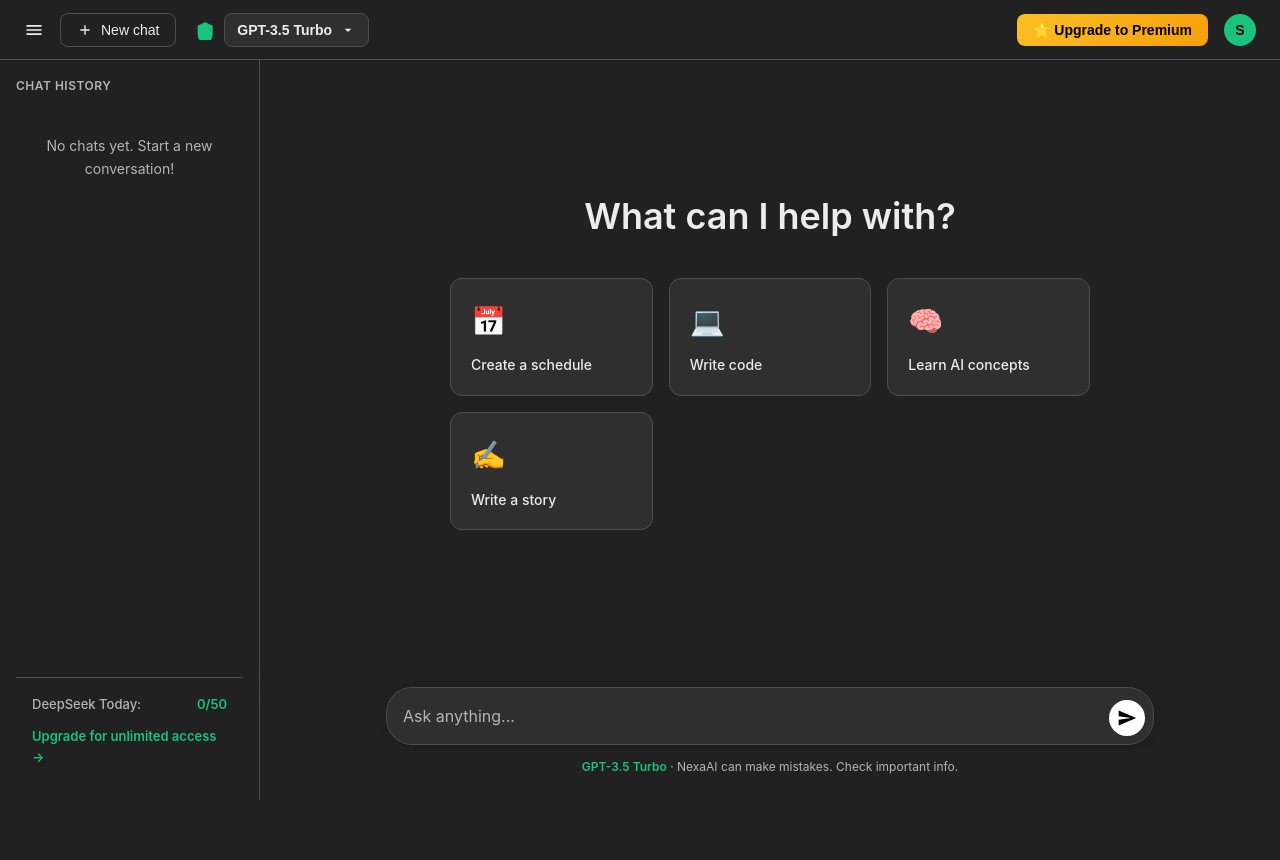
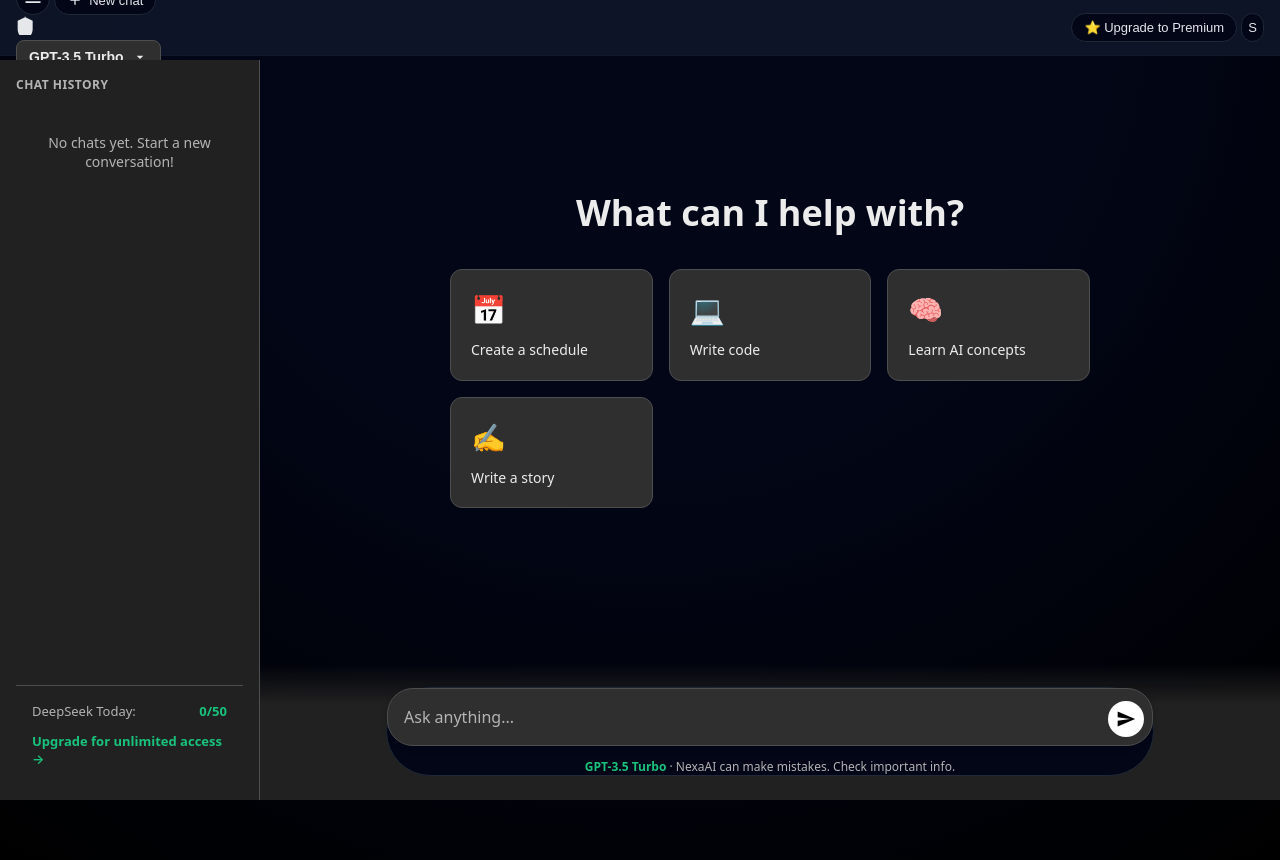
Before and after one commit to Aveau-dev/Nexa-AI, a Flask app: page /dashboard in a window 1280 px wide. Before the commit the page ends 800 px from the top, so only its background shows below. Run offline with Flask 3, Linux system fonts and the light colour scheme; the visitor is signed in with stand-in values (Sample User, id 1); data that the repository does not hold is empty; some libraries are stand-ins or nearby versions.

Commit message:
Update style.css

```diff
--- a/static/Css/style.css
+++ b/static/Css/style.css
@@ -15,134 +15,317 @@
     --hover-bg: #2f2f2f;
 }
 
+/* Layout */
 body {
-    font-family: -apple-system, BlinkMacSystemFont, 'Segoe UI', 'Roboto', 'Helvetica', 'Arial', sans-serif;
-    background: var(--bg-primary);
-    color: var(--text-primary);
-    line-height: 1.6;
-    overflow-x: hidden;
-}
-
-/* ============ TOP NAVIGATION ============ */
+  margin: 0;
+  font-family: system-ui, -apple-system, BlinkMacSystemFont, "SF Pro Text",
+    "Inter", sans-serif;
+  background: radial-gradient(circle at top, #020617 0, #020617 40%, #000 100%);
+  color: #e5e7eb;
+}
+
+.main-container {
+  display: flex;
+  height: 100vh;
+  color: #e5e7eb;
+}
+
+.with-sidebar {
+  margin-left: 260px;
+}
+
+.center-content {
+  max-width: 900px;
+  margin: 0 auto;
+  padding: 80px 24px 120px;
+}
+
+/* Top nav */
 .top-nav {
   position: fixed;
   top: 0;
   left: 0;
   right: 0;
-    height: 60px;
-    background: var(--bg-primary);
-    border-bottom: 1px solid var(--border-color);
-    display: flex;
+  height: 56px;
+  display: flex;
+  align-items: center;
   justify-content: space-between;
+  padding: 0 16px;
+  background: rgba(15, 23, 42, 0.9);
+  backdrop-filter: blur(18px);
+  border-bottom: 1px solid #111827;
+  z-index: 20;
+}
+
+.nav-button {
+  border: 1px solid #1f2937;
+  background: #020617;
+  color: #e5e7eb;
+  border-radius: 999px;
+  padding: 6px 12px;
+  font-size: 13px;
+  display: inline-flex;
   align-items: center;
-    padding: 0 1rem;
-    z-index: 1000;
-}
-
-.nav-left, .nav-right {
-    display: flex;
-    align-items: center;
-    gap: 0.5rem;
-}
-
-.logo-container {
-    display: flex;
-    align-items: center;
-    gap: 0.5rem;
-    padding: 0 0.75rem;
-}
-
-.logo-icon {
-    color: var(--accent-color);
-}
-
-.logo-text {
-    font-size: 1.125rem;
-    font-weight: 600;
-}
-
-.model-dropdown {
-    background: transparent;
-    border: none;
-    color: var(--text-primary);
-    font-size: 0.875rem;
-    font-weight: 600;
+  gap: 6px;
   cursor: pointer;
-    padding: 0.25rem 0.5rem;
-    border-radius: 6px;
-    outline: none;
-}
-
-.model-dropdown:hover {
-    background: var(--hover-bg);
-}
-
-.nav-button {
-    background: transparent;
-    border: 1px solid var(--border-color);
-    color: var(--text-primary);
-    padding: 0.5rem 1rem;
-    border-radius: 8px;
-    font-size: 0.875rem;
-    font-weight: 500;
-    cursor: pointer;
-    display: flex;
-    align-items: center;
-    gap: 0.5rem;
-    transition: all 0.2s;
-}
-
-.nav-button:hover {
-    background: var(--hover-bg);
 }
 
 .nav-button.primary {
-    background: white;
-    color: #000;
-    border: none;
-}
-
-.nav-button.primary:hover {
-    background: #e0e0e0;
+  background: linear-gradient(135deg, #16a34a, #22c55e);
+  border-color: transparent;
+  color: #f9fafb;
 }
 
 .nav-button.secondary {
   background: transparent;
-    border: 1px solid var(--border-color);
 }
 
 .nav-button.icon-only {
-    padding: 0.5rem;
-    border: none;
-}
-
-.upgrade-btn {
-    background: linear-gradient(135deg, #fbbf24 0%, #f59e0b 100%);
-    color: #000;
-    border: none;
-    font-weight: 600;
-}
-
-.premium-badge-nav {
-    background: linear-gradient(135deg, #fbbf24 0%, #f59e0b 100%);
-    padding: 0.5rem 1rem;
-    border-radius: 8px;
-    font-size: 0.875rem;
-    font-weight: 600;
-    color: #000;
-}
-
-.user-avatar {
+  padding: 6px;
+  border-radius: 999px;
+}
+
+/* Sidebar */
+.sidebar {
+  position: fixed;
+  top: 56px;
+  left: 0;
+  bottom: 0;
+  width: 260px;
+  background: #020617;
+  border-right: 1px solid #111827;
+  overflow-y: auto;
+}
+
+.chat-item {
+  display: flex;
+  align-items: center;
+  justify-content: space-between;
+  gap: 8px;
+  padding: 8px 10px;
+  margin: 4px 8px;
+  border-radius: 10px;
+  cursor: pointer;
+  color: #e5e7eb;
+}
+
+.chat-item.active {
+  background: #0f172a;
+}
+
+.chat-title {
+  flex: 1;
+  font-size: 13px;
+  white-space: nowrap;
+  overflow: hidden;
+  text-overflow: ellipsis;
+}
+
+/* Messages */
+#messages-container {
+  margin-top: 24px;
+  display: flex;
+  flex-direction: column;
+  gap: 10px;
+}
+
+.message-row {
+  display: flex;
+  width: 100%;
+}
+
+.user-row {
+  justify-content: flex-end;
+}
+
+.assistant-row {
+  justify-content: flex-start;
+}
+
+.message {
+  max-width: 720px;
+  border-radius: 18px;
+  padding: 10px 14px;
+  font-size: 14px;
+  line-height: 1.5;
+}
+
+.user-message {
+  background: #1f2937;
+  color: #f9fafb;
+}
+
+.assistant-message {
+  background: #020617;
+  border: 1px solid #1f2937;
+  display: flex;
+  gap: 10px;
+}
+
+.avatar {
   width: 32px;
   height: 32px;
-    border-radius: 50%;
-    background: var(--accent-color);
+  border-radius: 999px;
+  background: #0f172a;
   display: flex;
   align-items: center;
   justify-content: center;
+}
+
+.model-badge {
+  display: inline-flex;
+  align-items: center;
+  padding: 2px 8px;
+  border-radius: 999px;
+  font-size: 11px;
+  background: #0f172a;
+  color: #9ca3af;
+  margin-bottom: 4px;
+}
+
+/* Markdown text */
+.markdown-content p {
+  margin: 0 0 8px;
+}
+
+.markdown-content ul,
+.markdown-content ol {
+  margin: 4px 0 8px 18px;
+}
+
+.markdown-content h1,
+.markdown-content h2,
+.markdown-content h3 {
+  margin: 10px 0 6px;
   font-weight: 600;
-    font-size: 0.875rem;
-    color: #000;
+}
+
+/* Code blocks – unified for index + dashboard */
+pre {
+  position: relative;
+  background: #020617;
+  color: #e5e7eb;
+  padding: 12px 16px;
+  border-radius: 12px;
+  border: 1px solid #1f2937;
+  font-size: 13px;
+  overflow-x: auto;
+  margin: 8px 0;
+}
+
+pre code {
+  font-family: "JetBrains Mono", Menlo, Monaco, Consolas, "Courier New", monospace;
+}
+
+/* Copy button pinned to top-right of pre */
+.copy-code-btn {
+  position: absolute;
+  top: 8px;
+  right: 8px;
+  background: #111827;
+  color: #e5e7eb;
+  border: 1px solid #374151;
+  border-radius: 999px;
+  padding: 3px 10px;
+  font-size: 11px;
+  cursor: pointer;
+}
+
+.copy-code-btn:hover {
+  background: #020617;
+  border-color: #4b5563;
+}
+
+.copy-code-btn.copied {
+  background: #14532d;
+  border-color: #16a34a;
+}
+
+/* Input area */
+.input-wrapper {
+  position: fixed;
+  left: 260px;
+  right: 0;
+  bottom: 0;
+  padding: 12px 24px;
+  background: linear-gradient(to top, #020617, transparent);
+}
+
+.input-box {
+  max-width: 900px;
+  margin: 0 auto;
+  border-radius: 999px;
+  background: #020617;
+  border: 1px solid #1f2937;
+}
+
+.input-inner {
+  display: flex;
+  align-items: flex-end;
+  padding: 8px 10px 6px 14px;
+  gap: 8px;
+}
+
+#chat-input {
+  flex: 1;
+  resize: none;
+  border: none;
+  outline: none;
+  background: transparent;
+  color: #e5e7eb;
+  font-size: 14px;
+  max-height: 180px;
+}
+
+.send-button {
+  border: none;
+  background: #16a34a;
+  color: #f9fafb;
+  border-radius: 999px;
+  width: 34px;
+  height: 34px;
+  display: flex;
+  align-items: center;
+  justify-content: center;
+  cursor: pointer;
+}
+
+/* Typing dots */
+.typing-dots span {
+  width: 6px;
+  height: 6px;
+  border-radius: 999px;
+  background: #9ca3af;
+  display: inline-block;
+  margin-right: 4px;
+  animation: pulse 1.2s infinite ease-in-out;
+}
+
+.typing-dots span:nth-child(2) { animation-delay: 0.2s; }
+.typing-dots span:nth-child(3) { animation-delay: 0.4s; }
+
+@keyframes pulse {
+  0%, 80%, 100% { opacity: 0.2; transform: translateY(0); }
+  40% { opacity: 1; transform: translateY(-2px); }
+}
+
+/* Responsive */
+@media (max-width: 1024px) {
+  .sidebar {
+    transform: translateX(-100%);
+    transition: transform 0.2s ease-out;
+  }
+  .sidebar.show {
+    transform: translateX(0);
+  }
+  .with-sidebar,
+  .input-wrapper {
+    margin-left: 0;
+    left: 0;
+  }
+  .center-content {
+    padding: 72px 12px 120px;
+  }
 }
 
 /* ============ SIDEBAR ============ */
```
Lines whose indentation alone changed are shown as unchanged.
